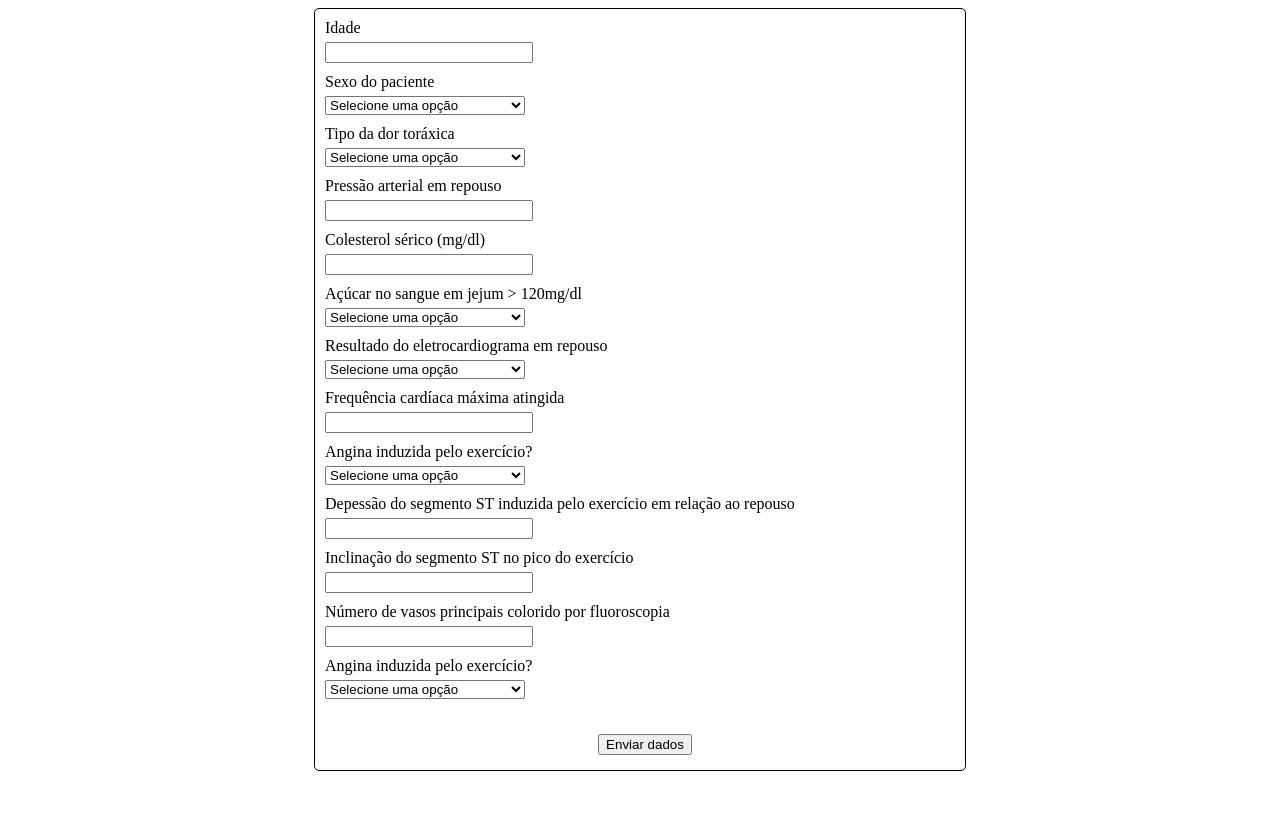
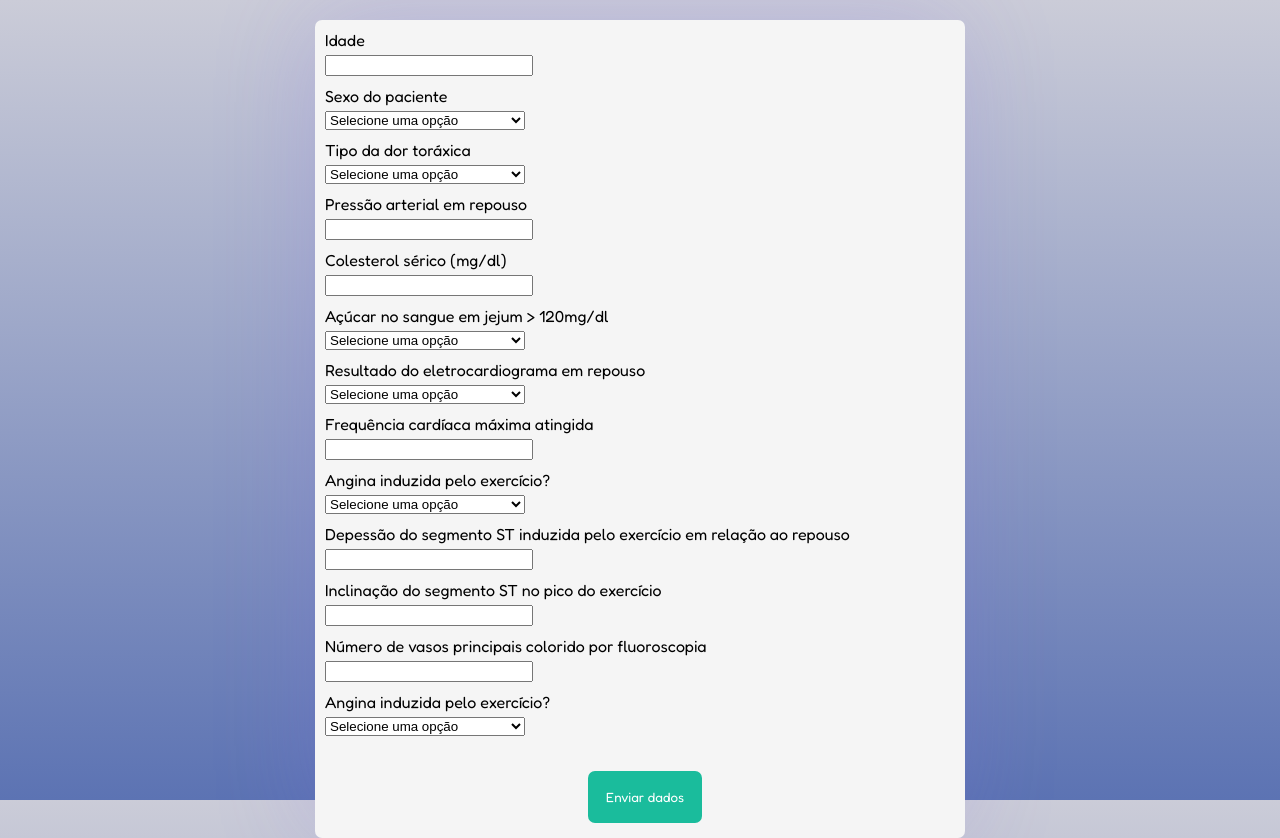
Before and after one commit to BGMarinho/dcv-diagnosis, a plain HTML site: page index.html in a window 1280 px wide. Before the commit the page ends 800 px from the top, so only its background shows below. Drawn offline with Linux system fonts and the light colour scheme.

Commit message:
style (finishing): Finishing stylization.

```diff
--- a/index.html
+++ b/index.html
@@ -5,11 +5,16 @@
     <meta name="viewport" content="width=device-width, initial-scale=1.0" />
     <title>DCV Diagnosis</title>
     <link rel="stylesheet" href="styles.css" />
+    <link rel="preconnect" href="https://fonts.googleapis.com" />
+    <link rel="preconnect" href="https://fonts.gstatic.com/" crossorigin />
+    <link
+      href="https://fonts.googleapis.com/css2?family=Fredoka:wght@300..700&display=swap"
+      rel="stylesheet"
+    />
     <script src="./script.js"></script>
   </head>
   <body>
     <main>
-      <!-- lembrar de implementar a prop action -->
       <div class="form-container">
         <label for="age">Idade</label>
         <input type="number" name="age" id="age" />
--- a/script.js
+++ b/script.js
@@ -4,6 +4,7 @@ const feedbackMessage = (numReturned) => {
   if (numReturned === 0) {
     console.log("caiu no if");
     feedback.style.display = "block";
+    feedback.style.backgroundColor = "#7FFFD4";
     feedback.innerText = "Não possui doença cardíaca";
     setTimeout(() => {
       feedback.style.display = "none";
@@ -11,6 +12,7 @@ const feedbackMessage = (numReturned) => {
     return;
   }
   feedback.style.display = "block";
+  feedback.style.backgroundColor = "#DE3163";
   feedback.innerText = "Possui doença cardíaca";
   setTimeout(() => {
     feedback.style.display = "none";
--- a/styles.css
+++ b/styles.css
@@ -1,10 +1,18 @@
-/* dar um tapinha a mais */
+@import url("https://fonts.googleapis.com/css2?family=Fredoka:wght@300..700&display=swap");
 
+body {
+  margin: 0;
+  background-image: linear-gradient(to bottom, #cbccd8, #5c73b3);
+  height: 100vh;
+  font-family: Fredoka;
+  font-weight: 400;
+}
 main {
   display: flex;
   justify-content: center;
   align-items: center;
   overflow: hidden;
+  flex-direction: column;
 }
 select,
 input {
@@ -15,19 +23,38 @@ label {
   margin-bottom: 5px;
 }
 button {
+  padding: 1rem;
+  background-color: #1abc9c;
+  color: #fff;
+  font-family: Fredoka;
+  cursor: pointer;
   align-self: center;
+  border-radius: 7px;
   margin: 25px 0px 5px 0px;
+  border-color: transparent;
+}
+button:hover {
+  transition: 350ms;
+  background-color: rgb(44, 151, 106);
 }
 #feedback-message {
   display: none;
+  padding: 1rem;
+  margin-top: 20px;
+  text-align: center;
+  border-radius: 7px;
+  background-color: #f5f5f5;
+  width: 50vw;
 }
 .form-container {
   display: flex;
   flex-direction: column;
   align-items: flex-start;
   justify-content: center;
-  border: 1px solid black;
-  border-radius: 5px;
+  border-radius: 7px;
+  margin-top: 20px;
   padding: 10px 0px 10px 10px;
+  background-color: #f5f5f5;
+  box-shadow: -5px -5px 100px rgba(119, 100, 224, 0.2);
   width: 50vw;
 }
```
